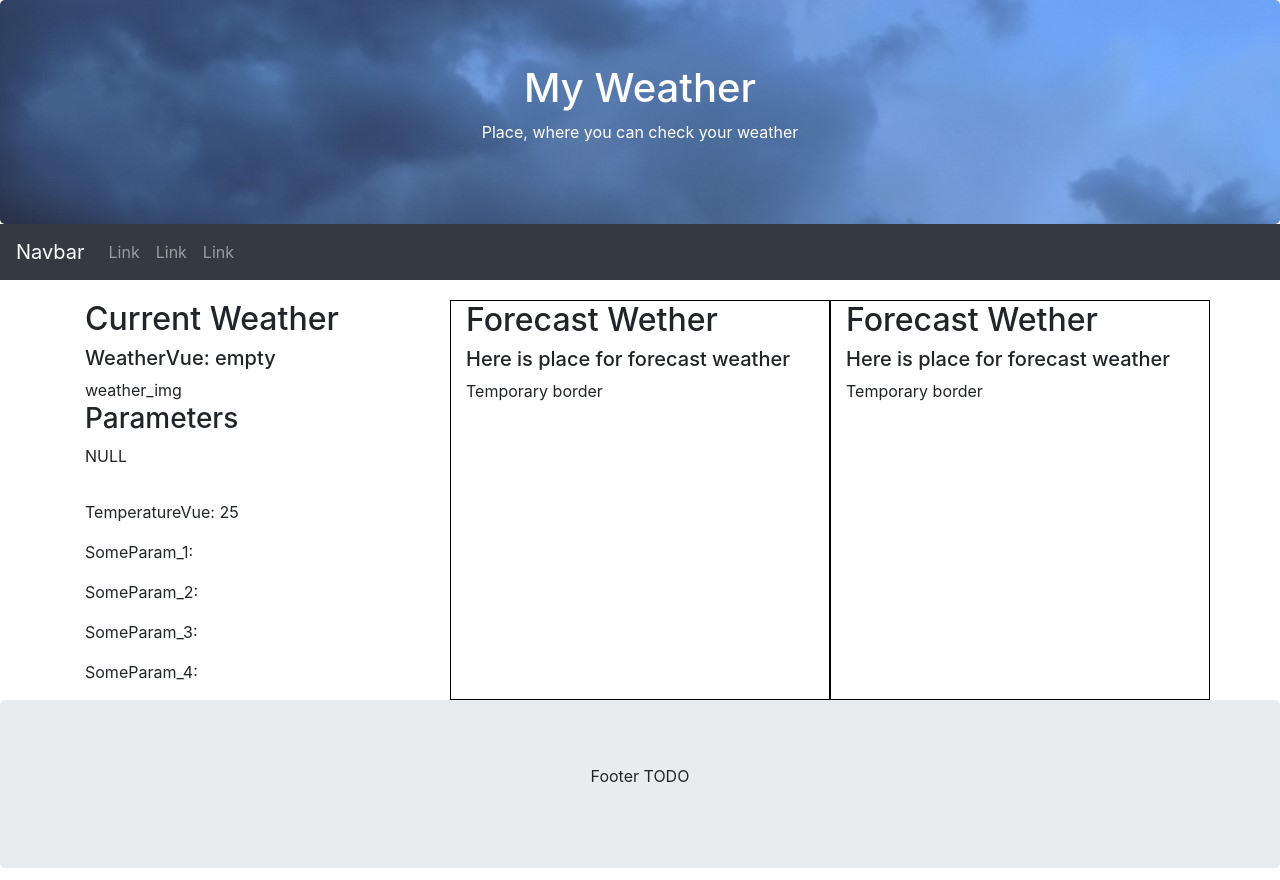
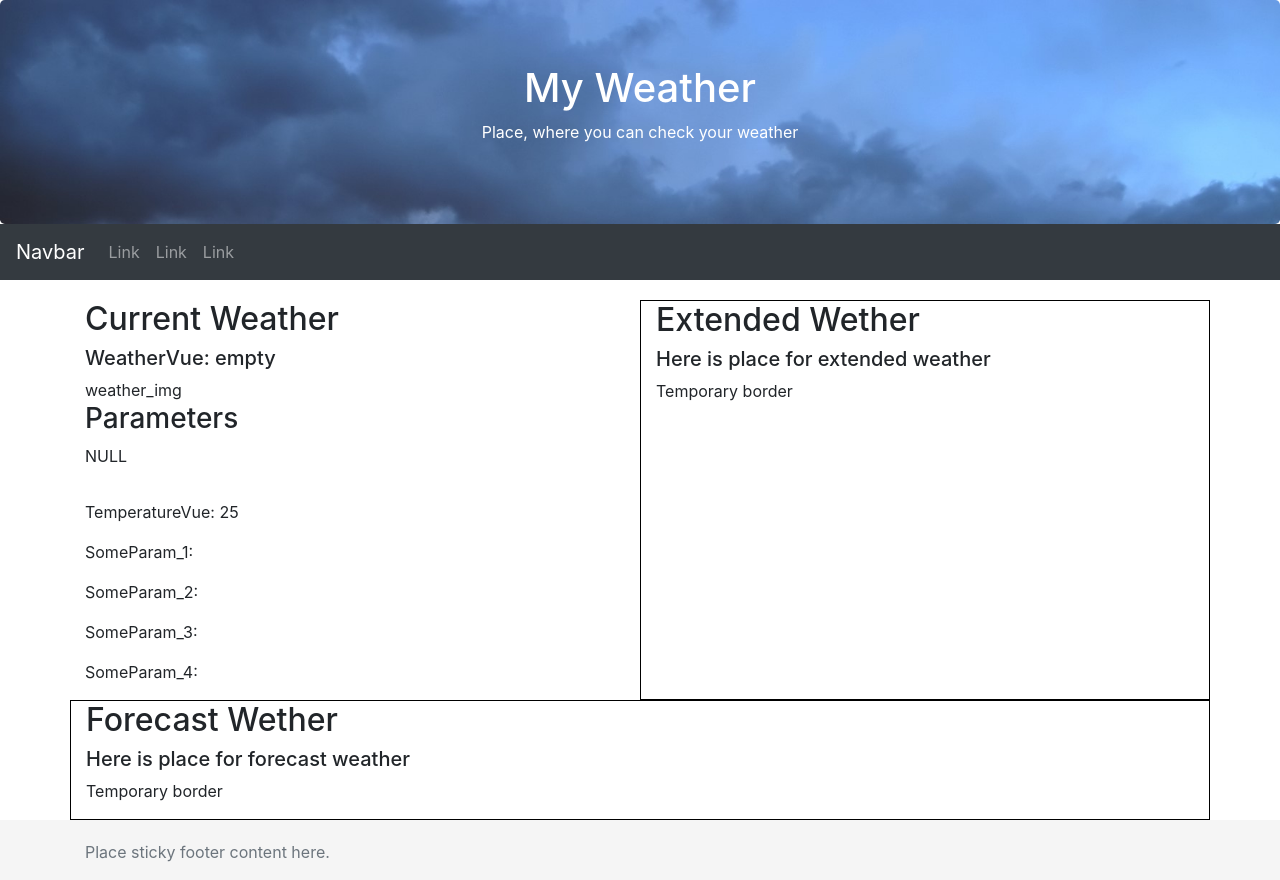
Before and after one commit to DKusarek/BAI_Projekt, a Vue app: page / in a window 1280 px wide. Built offline with nearby package versions, Linux system fonts and the light colour scheme; no server answers.

Commit message:
apperance adjustments

```diff
--- a/src/App.vue
+++ b/src/App.vue
@@ -1,31 +1,30 @@
 <template>
   <div id="app">
-    <Header/>
-    <NavBar/>
+    <Header />
+    <NavBar />
     <div class="container" style="margin-top:20px">
       <div class="row">
-        <CurrentWeather
-          :temperature="temperature"
-          :weatherInfo="weatherInfo"
-        />
-        <ExtendedWeather/>
-        <ForecastWeather/>
+        <CurrentWeather :temperature="temperature" :weatherInfo="weatherInfo" />
+        <ExtendedWeather />
+      </div>
+      <div class="row">
+        <ForecastWeather />
       </div>
     </div>
-    <Footer/>
+    <Footer />
   </div>
 </template>
 
 <script>
-import Header from './components/Header.vue'
-import NavBar from './components/NavBar.vue'
-import CurrentWeather from './components/CurrentWeather.vue'
-import ExtendedWeather from './components/ExtendedWeather.vue'
-import ForecastWeather from './components/ForecastWeather.vue'
-import Footer from './components/Footer.vue'
+import Header from "./components/Header.vue";
+import NavBar from "./components/NavBar.vue";
+import CurrentWeather from "./components/CurrentWeather.vue";
+import ExtendedWeather from "./components/ExtendedWeather.vue";
+import ForecastWeather from "./components/ForecastWeather.vue";
+import Footer from "./components/Footer.vue";
 
 export default {
-  name: 'app',
+  name: "app",
   components: {
     Header,
     NavBar,
@@ -37,25 +36,39 @@ export default {
   data() {
     return {
       temperature: 25,
-      weatherInfo: "empty",
-    }
+      weatherInfo: "empty"
+    };
   },
   mounted: function() {
-    fetch('http://api.openweathermap.org/data/2.5/weather?q=London&appid=d5a589d05f905ed2539636a36298d888', {
-      method: 'get'
+    fetch(
+      "http://api.openweathermap.org/data/2.5/weather?q=London&appid=d5a589d05f905ed2539636a36298d888",
+      {
+        method: "get"
+      }
+    )
+      .then(response => {
+        return response.json();
       })
-      .then((response) => {
-        return response.json()
-      })
-      .then((jsonObj) => {
+      .then(jsonObj => {
         //var jsonObj = JSON.parse(jsonData);
         this.weatherInfo = jsonObj.weather[0].description;
-        this.temperature = Math.round(((parseFloat(jsonObj.main.temp) - 272.1) + Number.EPSILON) * 100) / 100;
-      })
+        this.temperature =
+          Math.round(
+            (parseFloat(jsonObj.main.temp) - 272.1 + Number.EPSILON) * 100
+          ) / 100;
+      });
   }
-}
+};
 </script>
 
 <style>
 @import url("../node_modules/bootstrap/dist/css/bootstrap.min.css");
+html {
+  position: relative;
+  min-height: 100%;
+}
+body {
+  margin-bottom: 60px; /* Margin bottom by footer height */
+}
+
 </style>
--- a/src/components/CurrentWeather.vue
+++ b/src/components/CurrentWeather.vue
@@ -1,5 +1,5 @@
 <template>
-    <div class="col-sm-4">
+    <div class="col-sm-6">
       <h2>Current Weather</h2>
       <h5 id="weather"></h5>
       <h5>WeatherVue: {{weatherInfo}}</h5>
--- a/src/components/ExtendedWeather.vue
+++ b/src/components/ExtendedWeather.vue
@@ -1,8 +1,8 @@
 <template>
     <!-- todo -->
-    <div class="col-sm-4" style="border:1px solid black;">
-      <h2>Forecast Wether</h2>
-      <h5>Here is place for forecast weather</h5>
+    <div class="col-sm-6" style="border:1px solid black;">
+      <h2>Extended Wether</h2>
+      <h5>Here is place for extended weather</h5>
       <p>Temporary border</p>
     </div>
     <!-- end of todo -->
--- a/src/components/Footer.vue
+++ b/src/components/Footer.vue
@@ -1,5 +1,31 @@
 <template>
+<footer class="footer">
+      <div class="container">
+        <p class="text-muted">Place sticky footer content here.</p>
+      </div>
+    </footer>
+<!--
     <div class="jumbotron text-center" style="margin-bottom:0">
       <p>Footer TODO</p>
-    </div>
+    </div> -->
 </template>
+
+<style scoped>
+.footer {
+  position: absolute;
+  bottom: 0;
+  width: 100%;
+  height: 60px; /* Set the fixed height of the footer here */
+  background-color: #f5f5f5;
+}
+
+.container .text-muted {
+  margin: 20px 0;
+}
+
+.footer > .container {
+  padding-right: 15px;
+  padding-left: 15px;
+}
+
+</style>
--- a/src/components/ForecastWeather.vue
+++ b/src/components/ForecastWeather.vue
@@ -1,6 +1,6 @@
 <template>
     <!-- todo -->
-    <div class="col-sm-4" style="border:1px solid black;">
+    <div class="col-sm-12" style="border:1px solid black;">
       <h2>Forecast Wether</h2>
       <h5>Here is place for forecast weather</h5>
       <p>Temporary border</p>
--- a/src/components/Header.vue
+++ b/src/components/Header.vue
@@ -9,6 +9,7 @@
 #header{
     margin-bottom:0;
     background-image: url('../assets/storm.jpg');
+    background-size:cover;
     color: white;
 }
 </style>
```
Lines whose indentation alone changed are shown as unchanged.
